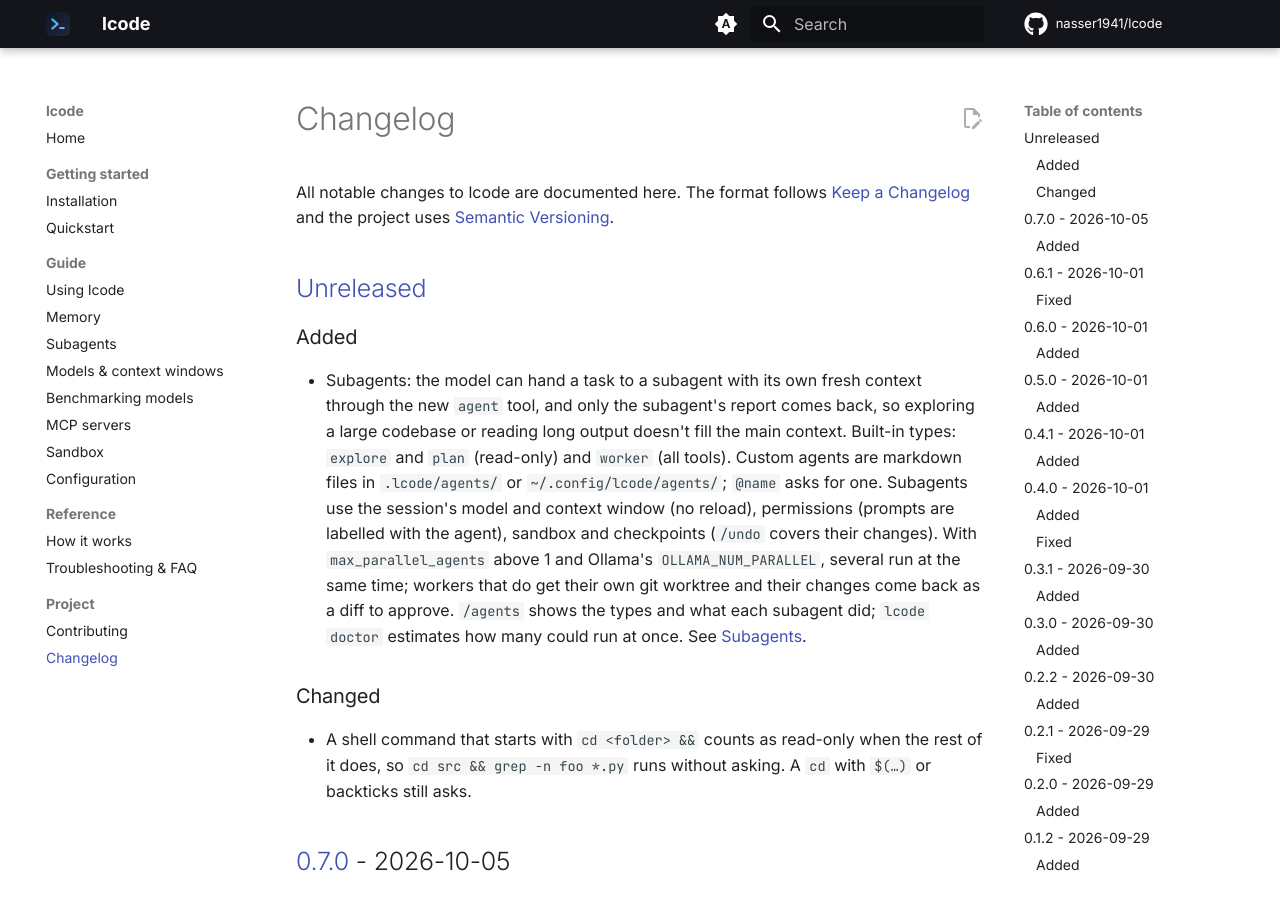
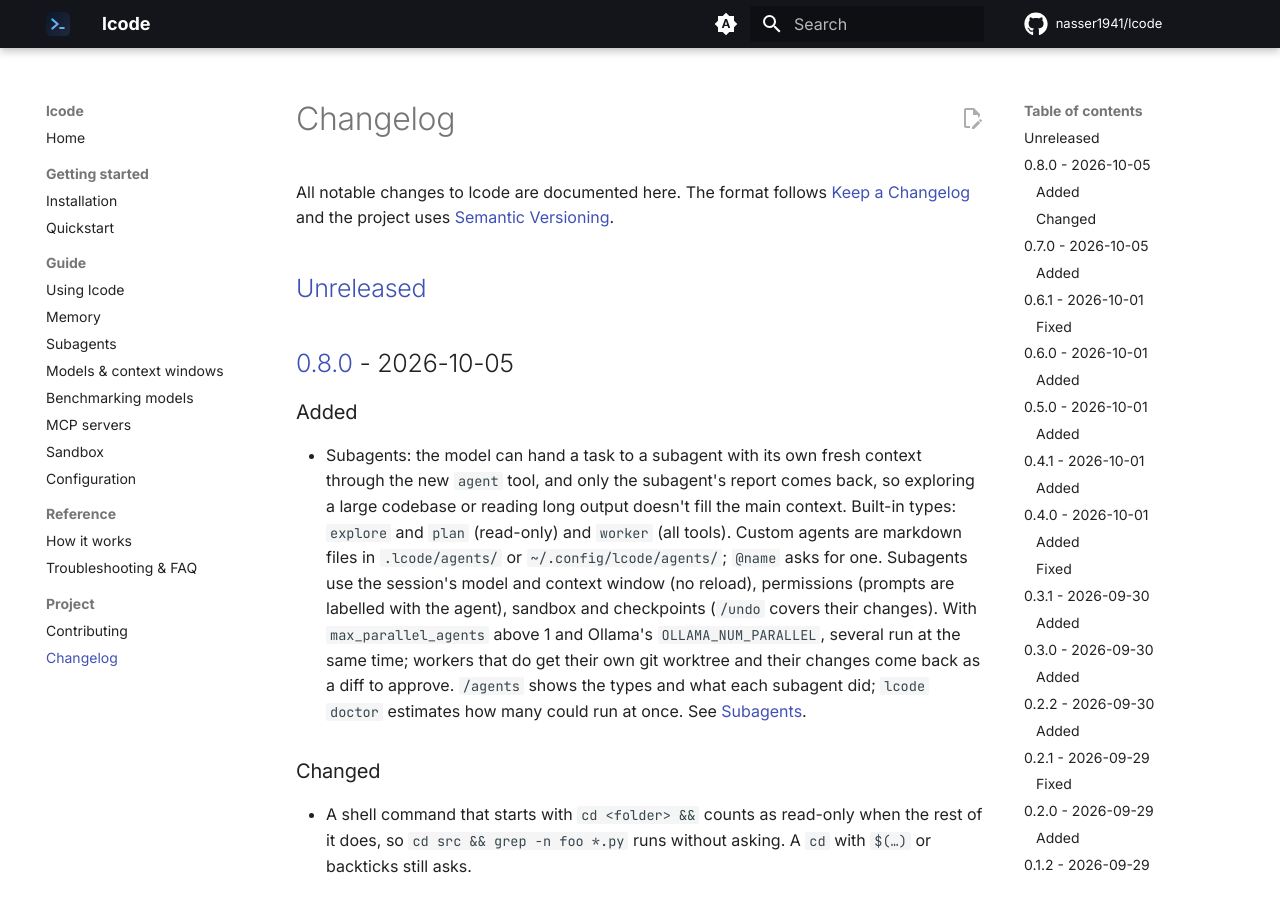
Before and after one commit to nasser1941/lcode, an MkDocs documentation site: the page built from docs/changelog.md, in a window 1280 px wide and 900 px high. Built offline with MkDocs 1.6.1 and Material for MkDocs 9.7.7, drawn with Linux system fonts in a browser that asks for light colours; comment, search, counter and statistics services are not loaded.

Commit message:
Release 0.8.0 (#59)
Co-authored-by: nasser1941 <9349840+nasser1941@users.noreply.github.com>
Co-authored-by: Claude Opus 5.5 <noreply@anthropic.com>

```diff
--- a/CHANGELOG.md
+++ b/CHANGELOG.md
@@ -5,6 +5,8 @@ All notable changes to lcode are documented here. The format follows
 [Semantic Versioning](https://semver.org/).
 
 ## [Unreleased]
+
+## [0.8.0] - 2026-10-05
 
 ### Added
 
@@ -244,7 +246,8 @@ First public release.
 - `AGENTS.md` project instructions and `/init` to generate them.
 - One-line installer for Linux and macOS.
 
-[Unreleased]: https://github.com/nasser1941/lcode/compare/v0.7.0...HEAD
+[Unreleased]: https://github.com/nasser1941/lcode/compare/v0.8.0...HEAD
+[0.8.0]: https://github.com/nasser1941/lcode/compare/v0.7.0...v0.8.0
 [0.7.0]: https://github.com/nasser1941/lcode/compare/v0.6.1...v0.7.0
 [0.6.1]: https://github.com/nasser1941/lcode/compare/v0.6.0...v0.6.1
 [0.6.0]: https://github.com/nasser1941/lcode/compare/v0.5.0...v0.6.0
--- a/src/lcode/__init__.py
+++ b/src/lcode/__init__.py
@@ -1,3 +1,3 @@
 """lcode — a local-first terminal coding agent powered by open-weight models via Ollama."""
 
-__version__ = "0.7.0"
+__version__ = "0.8.0"
```
Also changed, not shown: README.md (+0 -1 lines), docs/quickstart.md (+1 -1 lines).
